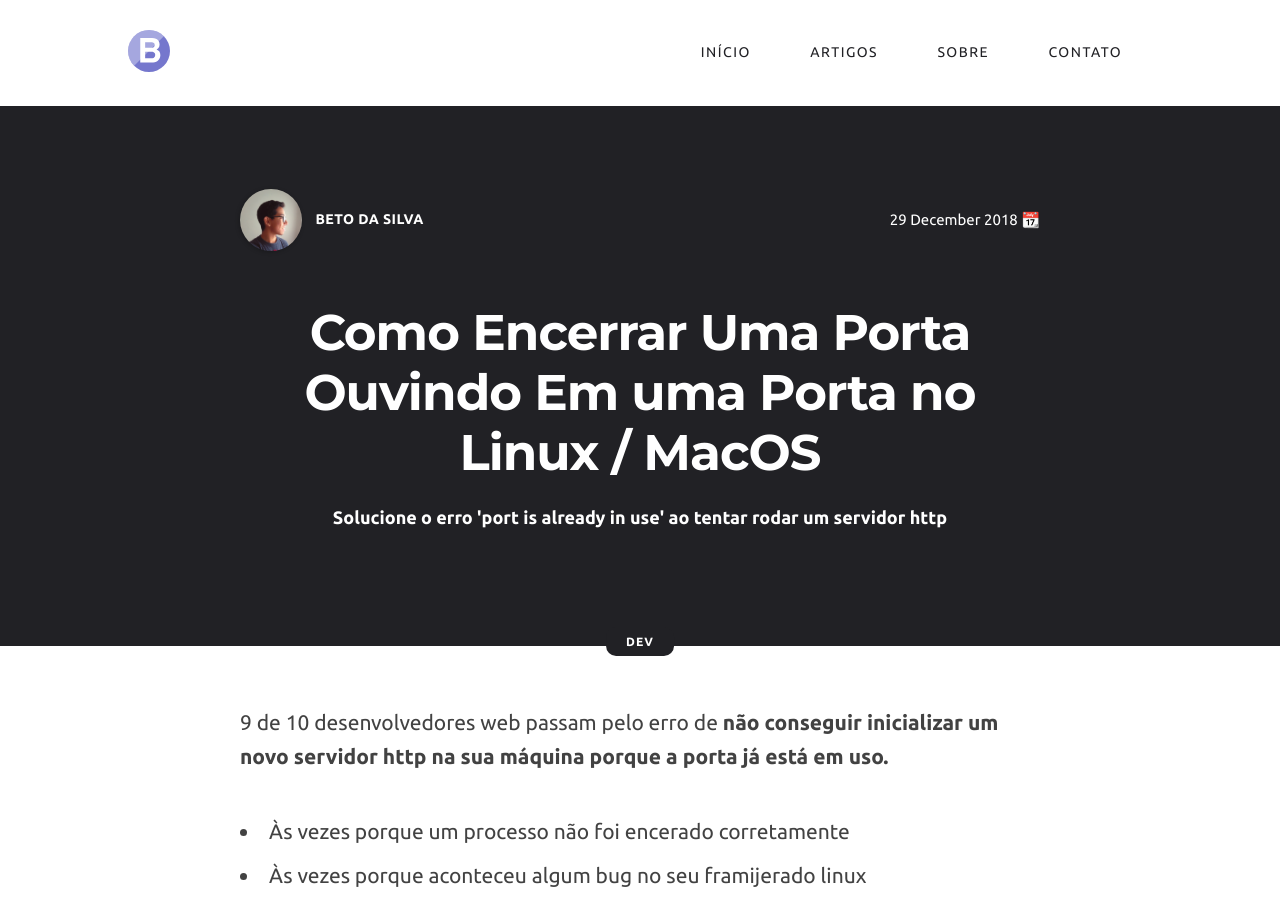
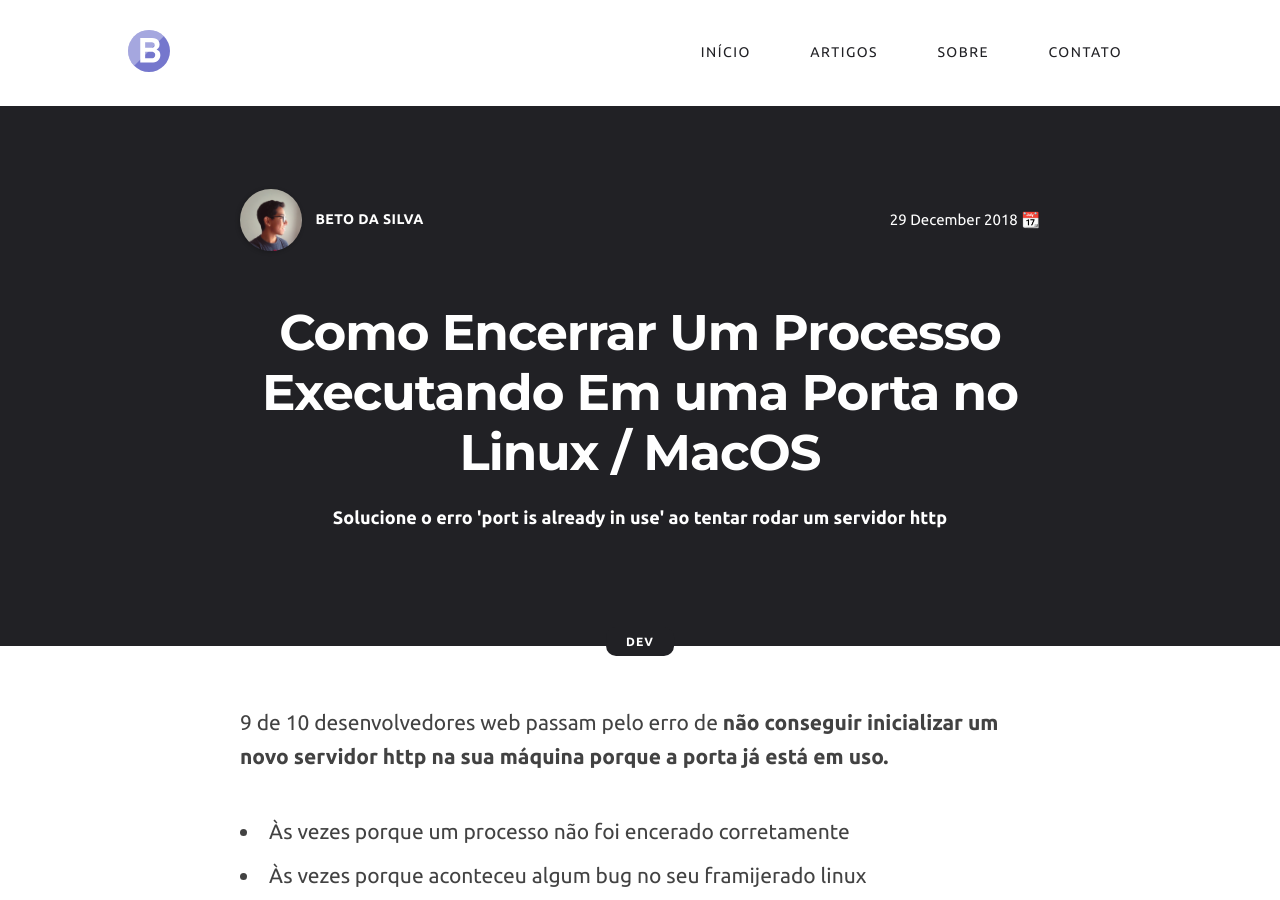
Before and after one commit to betodasilva/betodasilva.github.io, a Jekyll site: the page built from _posts/2018-12-29-encerrar-porta-no-linux.md, in a window 1280 px wide and 900 px high. Built offline with Jekyll 4.4.1, drawn with Linux system fonts in a browser that asks for light colours; emoji names are drawn with the system emoji font.

Commit message:
Post tItle fix

```diff
--- a/_posts/2018-12-29-encerrar-porta-no-linux.md
+++ b/_posts/2018-12-29-encerrar-porta-no-linux.md
@@ -1,6 +1,6 @@
 ---
 layout: posts
-title: Como Encerrar Uma Porta Ouvindo Em uma Porta no Linux / MacOS
+title: Como Encerrar Um Processo Executando Em uma Porta no Linux / MacOS
 subtitle: Solucione o erro 'port is already in use' ao tentar rodar um servidor http
 thumbnail_image: /images/posts/como-encerrar-processo-linux-2018-12-29.png
 image: /images/posts/como-encerrar-processo-linux-2018-12-29.png
```
